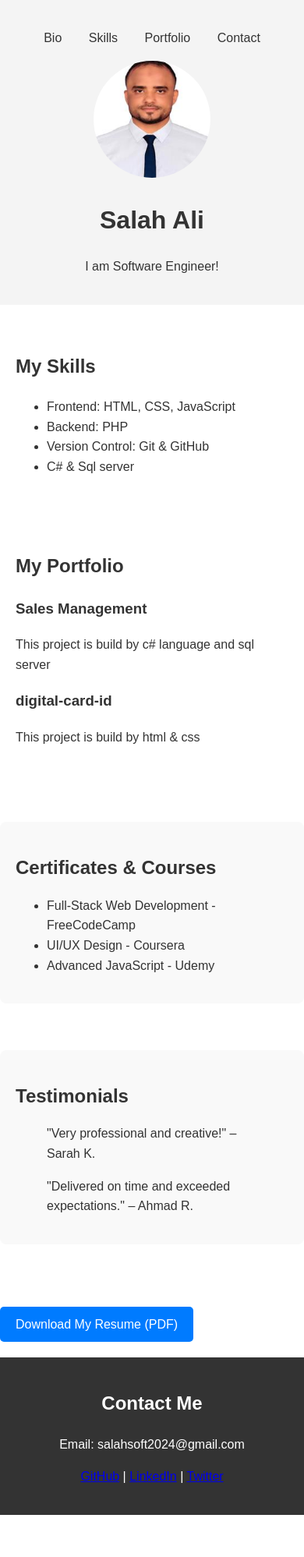
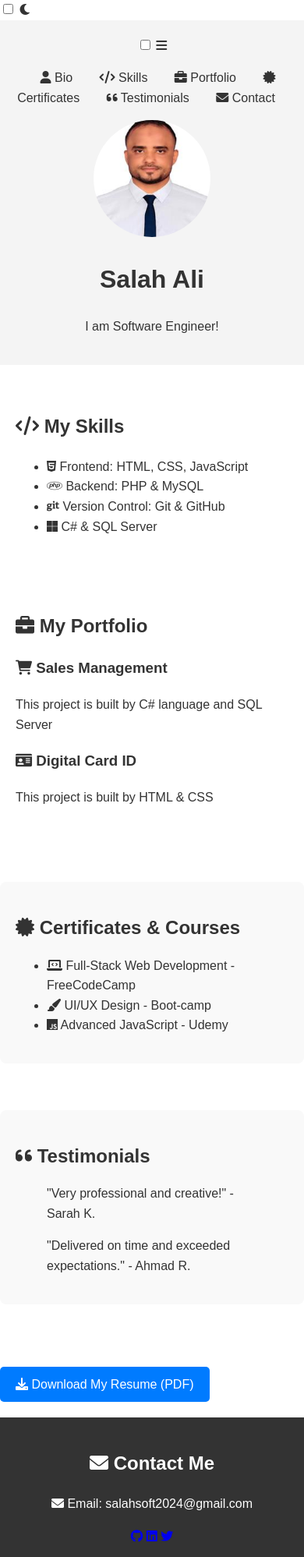
Before and after one commit to SalahAli2023/portfolio, a plain HTML site: page index.html in a window 390 px wide. Shown: the top 1997 px of the page at 78% size. Before the commit the page ends 1943 px from the top, so only its background shows below. Drawn offline with Linux system fonts and the light colour scheme.

Commit message:
Develop the page and make it responsive

```diff
--- a/index.html
+++ b/index.html
@@ -5,96 +5,103 @@
     <meta name="viewport" content="width=device-width, initial-scale=1.0">
     <title>My Personal Website</title>
     <link rel="stylesheet" href="style.css">
+    <link rel="stylesheet" href="https://cdnjs.cloudflare.com/ajax/libs/font-awesome/6.0.0-beta3/css/all.min.css">
 </head>
+
 <body>
+    <input type="checkbox" id="dark-toggle">
+    <label for="dark-toggle" class="dark-toggle-label">
+        <i class="fas fa-moon" ></i>
+    </label>
+    <div class="page-wrapper">
+
     <!-- Header Section -->
     <header>
         <nav>
-            <ul>
-                <li><a href="#bio">Bio</a></li>
-                <li><a href="#skills">Skills</a></li>
-                <li><a href="#portfolio">Portfolio</a></li>
-                <li><a href="#contact">Contact</a></li>
+            <input type="checkbox" id="nav-toggle" class="nav-toggle">
+            <label for="nav-toggle" class="nav-toggle-label">
+                <span><i class="fas fa-bars"></i></span>
+            </label>
+            <ul class="nav-menu">
+                <li><a href="#bio"><i class="fas fa-user"></i> Bio</a></li>
+                <li><a href="#skills"><i class="fas fa-code"></i> Skills</a></li>
+                <li><a href="#portfolio"><i class="fas fa-briefcase"></i> Portfolio</a></li>
+                <li><a href="#certificates"><i class="fas fa-certificate"></i> Certificates</a></li>
+                <li><a href="#testimonials"><i class="fas fa-quote-left"></i> Testimonials</a></li>
+                <li><a href="#contact"><i class="fas fa-envelope"></i> Contact</a></li>
             </ul>
         </nav>
 
+        <div class="profile-container">
             <img src="media/Avatar.jpg" alt="salah avatar" class="profile-img">
             <h1>Salah Ali</h1>
             <p id="bio">I am Software Engineer!</p>
+        </div>
     </header>
+
 
     <!-- Main Content -->
     <main>
         <section id="skills">
-            <h2>My Skills</h2>
+            <h2><i class="fas fa-code"></i> My Skills</h2>
             <ul>
-                <li>Frontend: HTML, CSS, JavaScript</li>
-                <li>Backend: PHP </li>
-                <li>Version Control: Git & GitHub </li>
-                <li>C# & Sql server </li>
-                <!-- Add more skills -->
+                <li><i class="fab fa-html5"></i> Frontend: HTML, CSS, JavaScript</li>
+                <li><i class="fab fa-php"></i> Backend: PHP & MySQL</li>
+                <li><i class="fab fa-git"></i> Version Control: Git & GitHub</li>
+                <li><i class="fab fa-microsoft"></i> C# & SQL Server</li>
             </ul>
         </section>
 
         <section id="portfolio">
-            <h2>My Portfolio</h2>
+            <h2><i class="fas fa-briefcase"></i> My Portfolio</h2>
+            <div class="projects-grid">
                 <div class="project">
-                <h3>Sales Management</h3>
-                <p>This project is build by c# language and sql server</p>
+                    <h3><i class="fas fa-shopping-cart"></i> Sales Management</h3>
+                    <p>This project is built by C# language and SQL Server</p>
                 </div>
                 <div class="project">
-                <h3>digital-card-id</h3>
-                <p>This project is build by html & css </p>
+                    <h3><i class="fas fa-id-card"></i> Digital Card ID</h3>
+                    <p>This project is built by HTML & CSS</p>
                 </div>
-            <!-- Add more projects -->
+            </div>
         </section>
 
         <section id="certificates">
-            <h2>Certificates & Courses</h2>
+            <h2><i class="fas fa-certificate"></i> Certificates & Courses</h2>
             <ul>
-                <li>Full-Stack Web Development - FreeCodeCamp</li>
-                <li>UI/UX Design - Coursera</li>
-                <li>Advanced JavaScript - Udemy</li>
+                <li><i class="fas fa-laptop-code"></i> Full-Stack Web Development - FreeCodeCamp</li>
+                <li><i class="fas fa-paint-brush"></i> UI/UX Design - Boot-camp</li>
+                <li><i class="fab fa-js"></i> Advanced JavaScript - Udemy</li>
             </ul>
         </section>
 
         <section id="testimonials">
-            <h2>Testimonials</h2>
-            <blockquote>"Very professional and creative!" – Sarah K.</blockquote>
-            <blockquote>"Delivered on time and exceeded expectations." – Ahmad R.</blockquote>
+            <h2><i class="fas fa-quote-left"></i> Testimonials</h2>
+            <div class="testimonials-grid">
+                <blockquote>"Very professional and creative!" - Sarah K.</blockquote>
+                <blockquote>"Delivered on time and exceeded expectations." - Ahmad R.</blockquote>
+            </div>
         </section>
 
-
-        <a href="media/cv.pdf" download class="resume-btn">Download My Resume (PDF)</a>
-
+        <div class="resume-container">
+            <a href="media/cv.pdf" download class="resume-btn">
+                <i class="fas fa-download"></i> Download My Resume (PDF)
+            </a>
+        </div>
     </main>
 
     <!-- Footer -->
     <footer id="contact">
-        <h2>Contact Me</h2>
-        <p>Email: salahsoft2024@gmail.com</p>
-        <p>
-            <a href="https://github.com/SalahAli2023" target="_blank">GitHub</a> |
-            <a href="https://linkedin.com/" target="_blank">LinkedIn</a> |
-            <a href="https://twitter.com/" target="_blank">Twitter</a>
-        </p>
+        <h2><i class="fas fa-envelope"></i> Contact Me</h2>
+        <p><i class="fas fa-envelope"></i> Email: salahsoft2024@gmail.com</p>
+        <div class="social-links">
+            <a href="https://github.com/SalahAli2023" target="_blank"><i class="fab fa-github"></i></a>
+            <a href="https://linkedin.com/" target="_blank"><i class="fab fa-linkedin"></i></a>
+            <a href="https://twitter.com/" target="_blank"><i class="fab fa-twitter"></i></a>
+        </div>
     </footer>
 
-    <button onclick="topFunction()" id="scrollTopBtn" title="Go to top">↑</button>
-<script>
-    var mybutton = document.getElementById("scrollTopBtn");
-    window.onscroll = function() {scrollFunction()};
-    function scrollFunction() {
-        if (document.body.scrollTop > 20 || document.documentElement.scrollTop > 20) {
-        mybutton.style.display = "block";
-        } else {
-        mybutton.style.display = "none";
-        }
-    }
-    function topFunction() {
-        document.body.scrollTop = 0;
-        document.documentElement.scrollTop = 0;
-    }
-</script>
+    <a href="#" id="scrollTopBtn" title="Go to top"><i class="fas fa-arrow-up"></i></a>
+</div>
 </body>
 </html>
```
Lines whose indentation alone changed are shown as unchanged.
